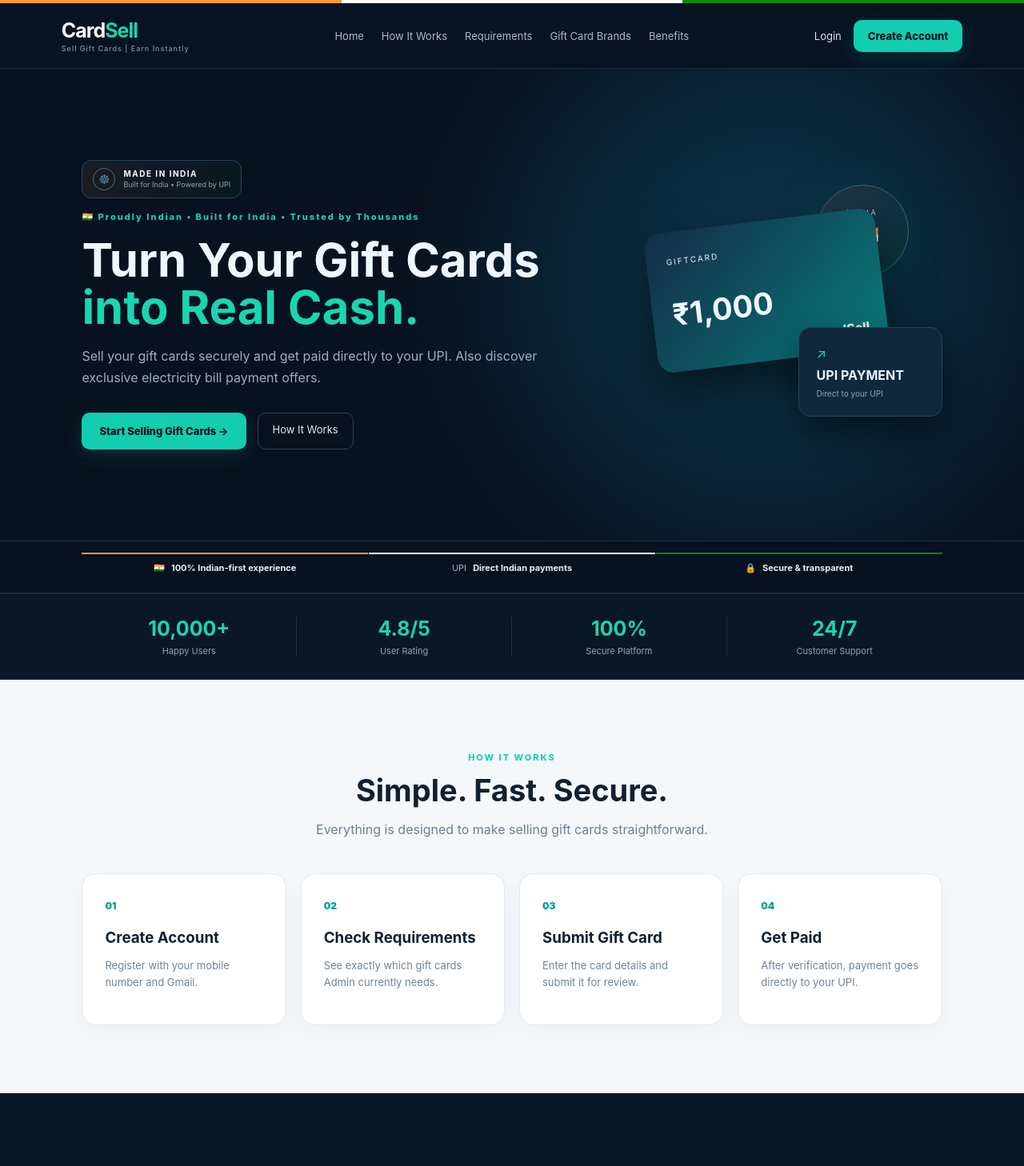
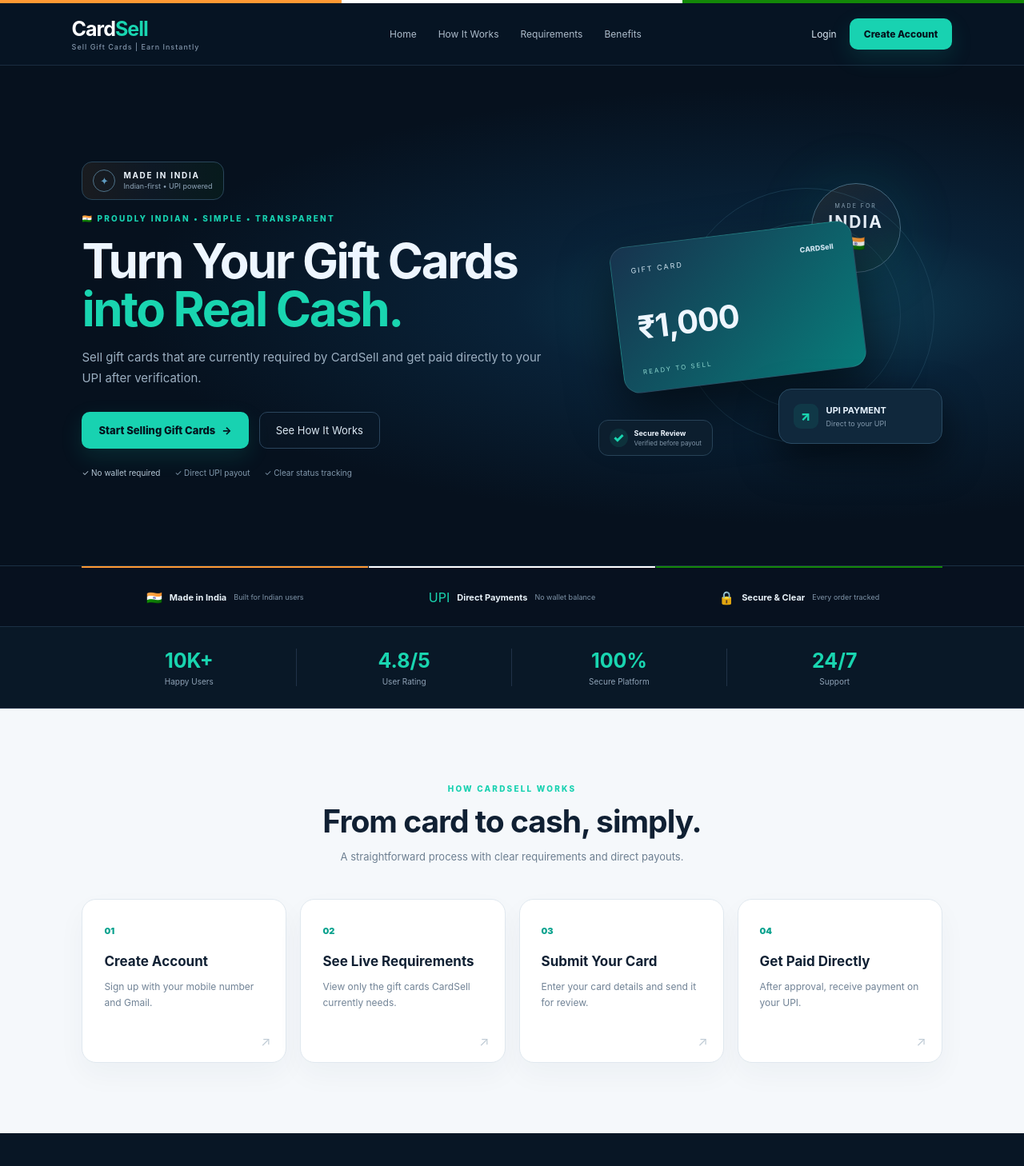
Before and after one commit to supportcardsell-jpg/cardsell, a Next.js app: page / in a window 1280 px wide. Shown: the top 1458 px of the page at 80% size. Built offline with nearby package versions, Linux system fonts and the light colour scheme.

Commit message:
Add files via upload

```diff
--- a/app/page.js
+++ b/app/page.js
@@ -1,20 +1,31 @@
-const stats=[["10,000+","Happy Users"],["4.8/5","User Rating"],["100%","Secure Platform"],["24/7","Customer Support"]];
-const brands=["Amazon","Flipkart","Myntra","BPCL","HPCL","Indian Oil","Croma","Reliance"];
-export default function Home(){
- return <main>
-  <div className="tricolor"><span></span><span></span><span></span></div>
-  <header><div className="logo"><b>Card</b><strong>Sell</strong><small>Sell Gift Cards | Earn Instantly</small></div>
-   <nav><a href="#home">Home</a><a href="#how">How It Works</a><a href="#requirements">Requirements</a><a href="#brands">Gift Card Brands</a><a href="#benefits">Benefits</a></nav>
-   <div className="actions"><a className="login" href="/login">Login</a><a className="primary" href="/register">Create Account</a></div>
-  </header>
-  <section id="home" className="hero"><div className="heroText"><div className="indiaBadge"><span className="chakra">☸</span><div><b>MADE IN INDIA</b><small>Built for India • Powered by UPI</small></div></div><div className="eyebrow">🇮🇳 Proudly Indian • Built for India • Trusted by Thousands</div><h1>Turn Your Gift Cards<br/><em>into Real Cash.</em></h1><p>Sell your gift cards securely and get paid directly to your UPI. Also discover exclusive electricity bill payment offers.</p><div className="heroBtns"><a className="primary big" href="/register">Start Selling Gift Cards →</a><a className="secondary big" href="#how">How It Works</a></div></div>
-   <div className="visual"><div className="indiaGlow"><span>INDIA</span><b>🇮🇳</b></div><div className="card"><small>GIFTCARD</small><b>₹1,000</b><span>CardSell</span></div><div className="upi">↗ <b>UPI PAYMENT</b><small>Direct to your UPI</small></div></div>
-  </section>
-  <section className="indiaStrip"><div>🇮🇳 <b>100% Indian-first experience</b></div><div>UPI <b>Direct Indian payments</b></div><div>🔒 <b>Secure & transparent</b></div></section><section className="stats">{stats.map(s=><div key={s[1]}><b>{s[0]}</b><span>{s[1]}</span></div>)}</section>
-  <section id="how" className="section"><div className="sectionHead"><span>HOW IT WORKS</span><h2>Simple. Fast. Secure.</h2><p>Everything is designed to make selling gift cards straightforward.</p></div><div className="steps">{[["01","Create Account","Register with your mobile number and Gmail."],["02","Check Requirements","See exactly which gift cards Admin currently needs."],["03","Submit Gift Card","Enter the card details and submit it for review."],["04","Get Paid","After verification, payment goes directly to your UPI."]].map(x=><div className="step" key={x[0]}><i>{x[0]}</i><h3>{x[1]}</h3><p>{x[2]}</p></div>)}</div></section>
-  <section id="requirements" className="darkSection"><div className="sectionHead"><span>LIVE REQUIREMENTS</span><h2>Sell only what we need.</h2><p>Admin controls active requirements. Users see only currently required gift cards.</p></div><div className="reqCard"><div><small>EXAMPLE REQUIREMENT</small><h3>Amazon Gift Card</h3><p>Admin required total <b>₹10,000</b></p></div><div className="progress"><div><b>₹0</b><span> / ₹10,000 received</span></div><hr/><small>Requirement will close automatically when fulfilled.</small></div></div></section>
-  <section id="brands" className="section"><div className="sectionHead"><span>ADMIN CONTROLLED</span><h2>Available Gift Cards</h2><p>Only brands with an active Admin requirement will appear to users.</p></div><div className="brandGrid">{brands.map(b=><div className="brand" key={b}>{b}</div>)}</div></section>
-  <section id="benefits" className="section benefits"><div><span>WHY CARDSELL</span><h2>Built around trust.</h2><p>Direct UPI payouts, clear requirements, transaction history and review-based fraud controls.</p></div><div className="benefitGrid">{["Direct UPI / QR payouts","Requirement-based selling","Transparent order status","Fraud warning & admin review","Electricity bill offers","Support & dispute tickets"].map(x=><div key={x}>✓ <b>{x}</b></div>)}</div></section>
-  <footer><div className="logo"><b>Card</b><strong>Sell</strong><small>Sell Gift Cards | Earn Instantly</small></div><p>© 2026 CardSell. Made in India.</p><div><a href="/login">Login</a> · <a href="/register">Create Account</a> · Privacy · Terms · Support</div></footer>
- </main>
-}
+const stats=[['10K+','Happy Users'],['4.8/5','User Rating'],['100%','Secure Platform'],['24/7','Support']];
+const steps=[['01','Create Account','Sign up with your mobile number and Gmail.'],['02','See Live Requirements','View only the gift cards CardSell currently needs.'],['03','Submit Your Card','Enter your card details and send it for review.'],['04','Get Paid Directly','After approval, receive payment on your UPI.']];
+const benefits=['Direct UPI / QR payouts','Admin-controlled requirements','Clear order tracking','Fraud warning & review','Electricity bill offers','Support & dispute tickets'];
+export default function Home(){return <main>
+ <div className="tricolor"><span/><span/><span/></div>
+ <header><a className="logo" href="#home"><b>Card</b><strong>Sell</strong><small>Sell Gift Cards | Earn Instantly</small></a>
+  <nav><a href="#home">Home</a><a href="#how">How It Works</a><a href="#requirements">Requirements</a><a href="#benefits">Benefits</a></nav>
+  <div className="actions"><a className="login" href="/login">Login</a><a className="primary" href="/register">Create Account</a></div>
+ </header>
+ <section id="home" className="hero"><div className="heroText">
+   <div className="indiaBadge"><span className="chakra">✦</span><div><b>MADE IN INDIA</b><small>Indian-first • UPI powered</small></div></div>
+   <div className="eyebrow">🇮🇳 PROUDLY INDIAN • SIMPLE • TRANSPARENT</div>
+   <h1>Turn Your Gift Cards<br/><em>into Real Cash.</em></h1>
+   <p className="lead">Sell gift cards that are currently required by CardSell and get paid directly to your UPI after verification.</p>
+   <div className="heroBtns"><a className="primary big" href="/register">Start Selling Gift Cards <span>→</span></a><a className="secondary big" href="#how">See How It Works</a></div>
+   <div className="trustRow"><span>✓ No wallet required</span><span>✓ Direct UPI payout</span><span>✓ Clear status tracking</span></div>
+ </div><div className="visual">
+   <div className="orbit orbit1"/><div className="orbit orbit2"/>
+   <div className="indiaGlow"><small>MADE FOR</small><b>INDIA</b><span>🇮🇳</span></div>
+   <div className="card"><div className="cardTop"><small>GIFT CARD</small><span>CARDSell</span></div><b>₹1,000</b><small className="cardBottom">READY TO SELL</small></div>
+   <div className="upi"><span className="upiIcon">↗</span><div><b>UPI PAYMENT</b><small>Direct to your UPI</small></div></div>
+   <div className="secure"><span>✓</span><div><b>Secure Review</b><small>Verified before payout</small></div></div>
+ </div></section>
+ <section className="indiaStrip"><div><span>🇮🇳</span><b>Made in India</b><small>Built for Indian users</small></div><div><span>UPI</span><b>Direct Payments</b><small>No wallet balance</small></div><div><span>🔒</span><b>Secure & Clear</b><small>Every order tracked</small></div></section>
+ <section className="stats">{stats.map(s=><div key={s[1]}><b>{s[0]}</b><span>{s[1]}</span></div>)}</section>
+ <section id="how" className="section"><div className="sectionHead"><span>HOW CARDSELL WORKS</span><h2>From card to cash, simply.</h2><p>A straightforward process with clear requirements and direct payouts.</p></div><div className="steps">{steps.map(x=><div className="step" key={x[0]}><i>{x[0]}</i><h3>{x[1]}</h3><p>{x[2]}</p><span className="stepArrow">↗</span></div>)}</div></section>
+ <section id="requirements" className="darkSection"><div className="sectionHead"><span>LIVE REQUIREMENTS</span><h2>Sell what CardSell needs.</h2><p>Admin creates the requirement. Users see only active requirements and their remaining amount.</p></div><div className="reqCard"><div className="reqMain"><div className="reqLabel"><span className="liveDot"/> ACTIVE REQUIREMENT</div><h3>Amazon Gift Card</h3><p>Required total <b>₹10,000</b> · Example buy rate <b>96%</b></p><div className="reqMeta"><span>Min discount: 3%</span><span>Direct UPI payout</span></div></div><div className="progress"><div className="progressHead"><b>₹0</b><span>of ₹10,000 received</span></div><div className="bar"><span/></div><small>Remaining requirement updates automatically after approved sales.</small></div></div></section>
+ <section id="benefits" className="section benefits"><div className="benefitIntro"><span>WHY CARDSELL</span><h2>Built around trust.</h2><p>Everything is designed around the way Indian users actually sell, receive and track payments.</p><a className="outline" href="/register">Create your account →</a></div><div className="benefitGrid">{benefits.map(x=><div key={x}><span>✓</span><b>{x}</b></div>)}</div></section>
+ <section className="indiaClosing"><div><span>🇮🇳</span><div><small>MADE IN INDIA</small><h2>Built for India. Built around UPI.</h2><p>CardSell brings gift-card selling and electricity bill opportunities together in one simple platform.</p></div></div><a className="primary" href="/register">Join CardSell</a></section>
+ <footer><div className="logo"><b>Card</b><strong>Sell</strong><small>Sell Gift Cards | Earn Instantly</small></div><p>© 2026 CardSell. Made in India.</p><div><a href="/login">Login</a> · <a href="/register">Create Account</a> · Privacy · Terms · Support</div></footer>
+ </main>}
```
Also changed, not shown: app/globals.css.
